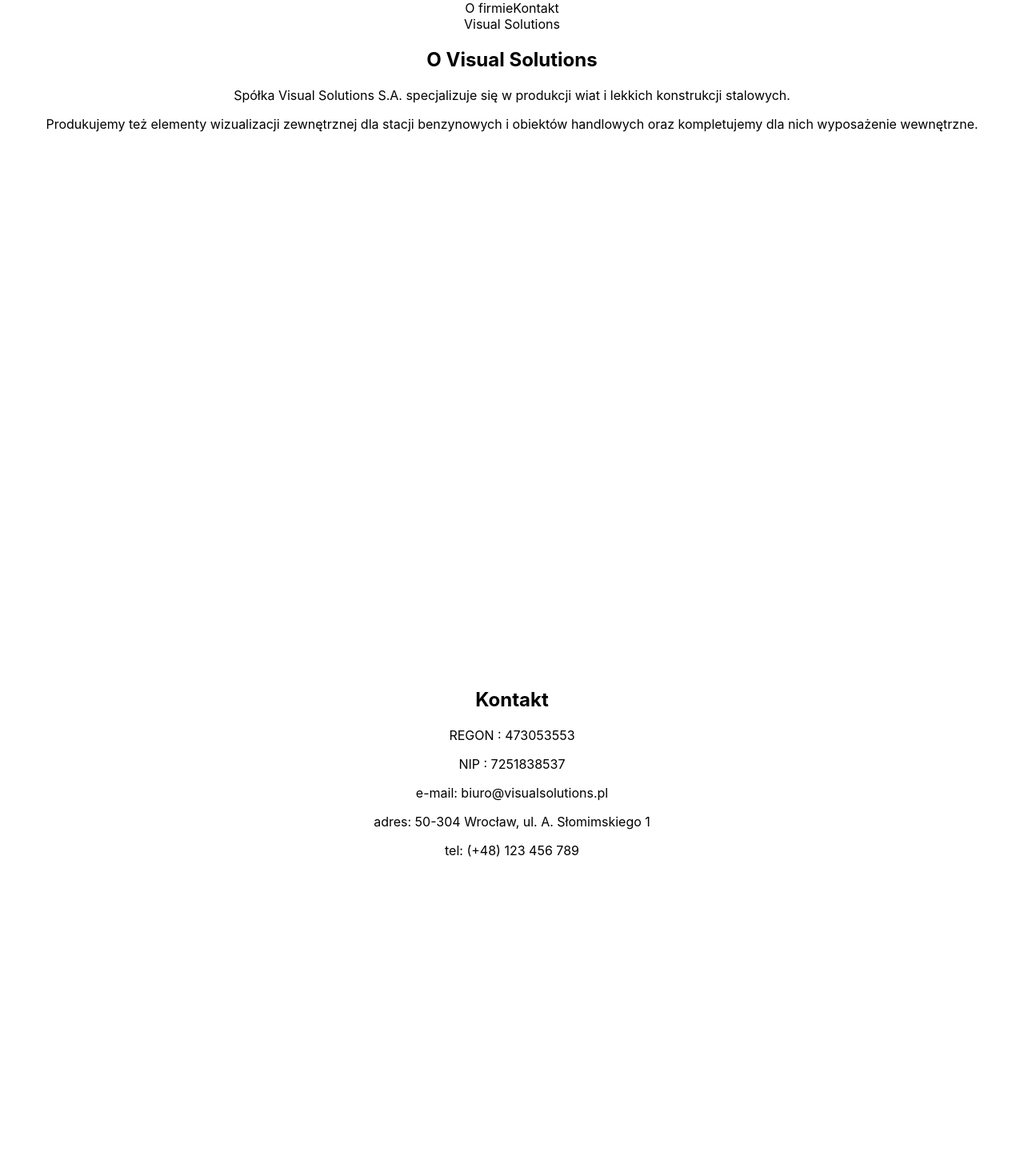
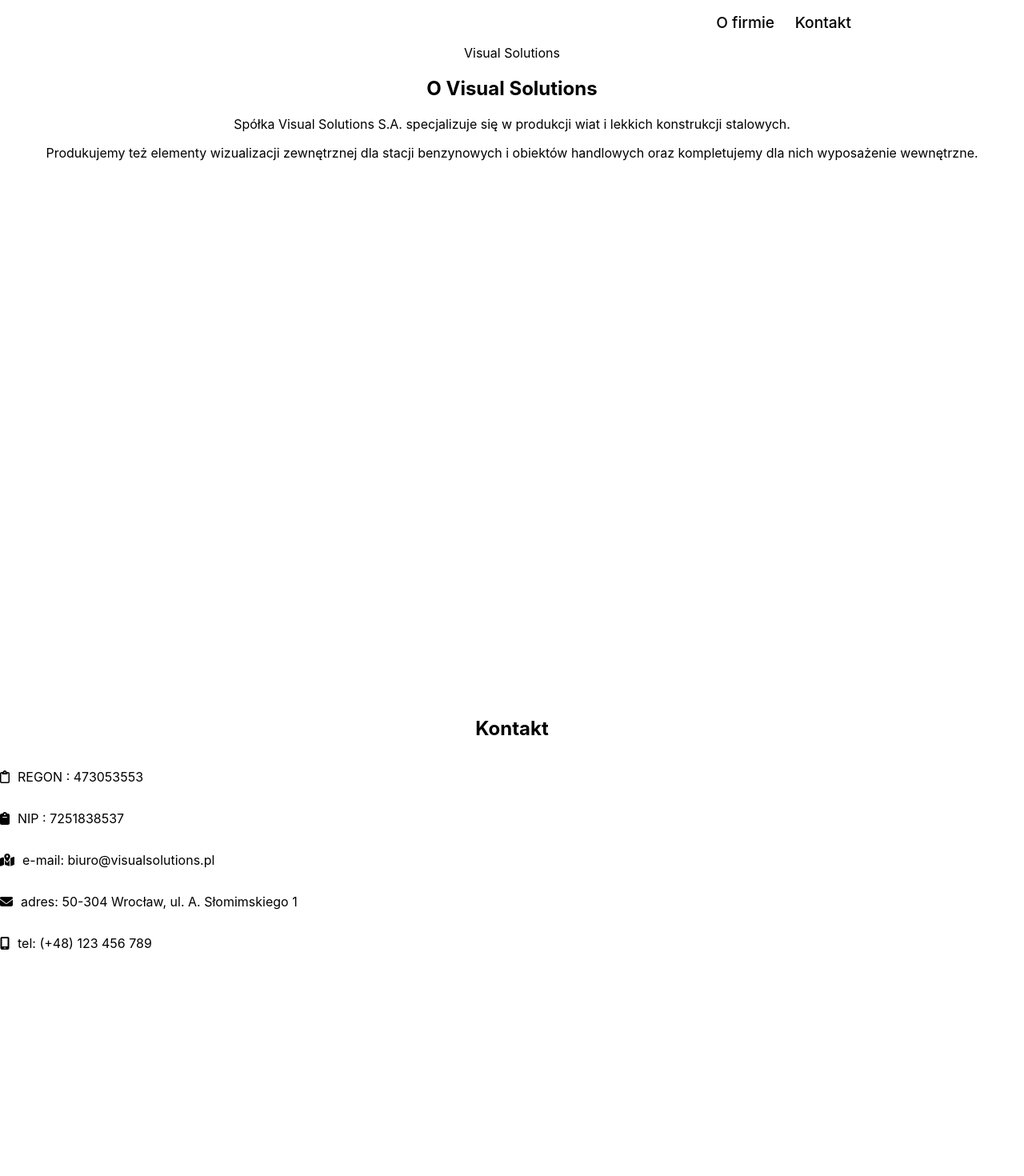
Before and after one commit to codeAKA/spa-template, a React (Create React App) app: page / in a window 1280 px wide. Shown: the top 1470 px of the page at 80% size. Built offline with nearby package versions, Linux system fonts and the light colour scheme.

Commit message:
Add Scroll to top Button and specific company Page

```diff
--- a/package.json
+++ b/package.json
@@ -3,6 +3,10 @@
   "version": "0.1.0",
   "private": true,
   "dependencies": {
+    "@fortawesome/fontawesome-svg-core": "^6.4.0",
+    "@fortawesome/free-regular-svg-icons": "^6.4.0",
+    "@fortawesome/free-solid-svg-icons": "^6.4.0",
+    "@fortawesome/react-fontawesome": "^0.2.0",
     "@testing-library/jest-dom": "^5.16.5",
     "@testing-library/react": "^13.4.0",
     "@testing-library/user-event": "^13.5.0",
--- a/src/App.css
+++ b/src/App.css
@@ -1,9 +1,3 @@
 .App {
   text-align: center;
 }
-
-.Section {
-  width: 100%;
-  height: 100vh;
-  overflow: auto;
-}
--- a/src/App.tsx
+++ b/src/App.tsx
@@ -1,42 +1,11 @@
 import React from "react";
 import "./App.css";
-import { Navigation } from "./components/Navigation";
-import { PageHeader } from "./components/PageHeader";
-import Page from "./page/Page";
-import { Section } from "./components/Section";
-import { Paragraph } from "./components/Paragraph";
-import Footer from "./components/Footer";
-import translations from "./page/translations.json";
+import VisSolPage from "./page/VisSolPage";
 
 function App(): JSX.Element {
-  const { navigationLinks, sections, footerColumns } =
-    translations.lang.pl.page;
-
   return (
     <div className="App">
-      <Page>
-        <Navigation links={navigationLinks} />
-        <PageHeader id="header">Visual Solutions</PageHeader>
-        {sections.map(
-          ({
-            id,
-            title,
-            paragraphs,
-          }: {
-            id: string;
-            title: string;
-            paragraphs: string[];
-          }) => (
-            <Section id={id} className="Section">
-              <h2>{title}</h2>
-              {paragraphs.map((paragraph) => (
-                <Paragraph key={paragraph} translation={paragraph} />
-              ))}
-            </Section>
-          )
-        )}
-        <Footer id="footer" translations={footerColumns} />
-      </Page>
+      <VisSolPage />
     </div>
   );
 }
--- /dev/null
+++ b/src/components/Navigation.css
@@ -0,0 +1,17 @@
+ul.nav-list {
+  width: 80vw;
+  list-style-type: none;
+  display: flex;
+  flex-direction: row;
+  justify-content: flex-end;
+  gap: 2vw;
+}
+
+.nav-list-item {
+  font-size: 1.2em;
+  font-weight: 500;
+}
+
+.nav-list-item :hover {
+  cursor: pointer;
+}
--- a/src/components/Navigation.tsx
+++ b/src/components/Navigation.tsx
@@ -1,4 +1,5 @@
 import React from "react";
+import "./Navigation.css";
 
 interface NavigationLinkProps {
   translation: string;
@@ -31,16 +32,22 @@
   const { id, links, className } = props;
 
   return (
-    <nav className={className} id={id}>
+    <nav
+      className={!className ? "Navigation" : `Navigation ${className}`}
+      id={id}
+    >
+      <ul className="nav-list">
         {links?.length &&
           links.map(({ translation, anchor }) => (
+            <li className="nav-list-item" key={anchor}>
               <NavigationLink
                 className="nav-link"
                 translation={translation}
                 anchor={anchor}
-            key={anchor}
               />
+            </li>
           ))}
+      </ul>
     </nav>
   );
 };
--- a/src/components/Paragraph.tsx
+++ b/src/components/Paragraph.tsx
@@ -6,7 +6,7 @@
   className?: string;
 }
 
-export const Paragraph: React.FC<ParagraphProps> = (props) => {
+const Paragraph: React.FC<ParagraphProps> = (props) => {
   const { id, translation, className } = props;
   return (
     <p className={className} id={id}>
@@ -14,3 +14,5 @@
     </p>
   );
 };
+
+export default Paragraph;
--- /dev/null
+++ b/src/components/ScrollButton.css
@@ -0,0 +1,9 @@
+.scroll-button {
+  position: fixed;
+  bottom: 80px;
+  right: 80px;
+  display: flex;
+  align-content: center;
+  color: white;
+  background-color: black;
+}
--- /dev/null
+++ b/src/components/ScrollButton.tsx
@@ -0,0 +1,44 @@
+import React, { ReactNode, useState, useEffect } from "react";
+import "./ScrollButton.css";
+
+interface ScrollButtonProps {
+  children: ReactNode;
+  className?: string;
+}
+
+const ScrollButton: React.FC<ScrollButtonProps> = (props) => {
+  const { children, className } = props;
+  const [showButton, setShowButton] = useState(false);
+
+  const toggleVisibility = () => {
+    if (window.pageYOffset > 40) {
+      setShowButton(true);
+    } else if (window.pageYOffset <= 40) {
+      setShowButton(false);
+    }
+  };
+
+  const scrollToTop = () => {
+    window.scrollTo({
+      top: 0,
+      behavior: "smooth",
+    });
+  };
+
+  useEffect(() => {
+    window.addEventListener("scroll", toggleVisibility);
+    return () => window.removeEventListener("scroll", toggleVisibility);
+  }, []);
+
+  return (
+    <button
+      onClick={scrollToTop}
+      style={{ display: showButton ? "block" : "none" }}
+      className={`scroll-button ${className}`}
+    >
+      {children}
+    </button>
+  );
+};
+
+export default ScrollButton;
--- /dev/null
+++ b/src/page/ContactParagraphs.tsx
@@ -0,0 +1,47 @@
+import React from "react";
+import Paragraph from "../components/Paragraph";
+import { FontAwesomeIcon } from "@fortawesome/react-fontawesome";
+import {
+  faEnvelope,
+  faMapLocationDot,
+  faMobileScreen,
+  faClipboard,
+} from "@fortawesome/free-solid-svg-icons";
+import { faClipboard as faRegularClipboard } from "@fortawesome/free-regular-svg-icons";
+
+const ContactParagraphs: React.FC<{ paragraph: string; index: number }> = (
+  props
+) => {
+  const { paragraph, index } = props;
+
+  const ContactParagraph: React.FC<{
+    paragraph: string;
+    icon: any;
+  }> = ({ paragraph, icon }) => {
+    return (
+      <div className="contact__paragraph__container">
+        <span>
+          <FontAwesomeIcon icon={icon} />
+        </span>
+        <span>
+          <Paragraph key={paragraph} translation={paragraph} />
+        </span>
+      </div>
+    );
+  };
+  switch (index) {
+    case 0:
+      return (
+        <ContactParagraph paragraph={paragraph} icon={faRegularClipboard} />
+      );
+    case 1:
+      return <ContactParagraph paragraph={paragraph} icon={faClipboard} />;
+    case 2:
+      return <ContactParagraph paragraph={paragraph} icon={faMapLocationDot} />;
+    case 3:
+      return <ContactParagraph paragraph={paragraph} icon={faEnvelope} />;
+    default:
+      return <ContactParagraph paragraph={paragraph} icon={faMobileScreen} />;
+  }
+};
+export default ContactParagraphs;
--- /dev/null
+++ b/src/page/VisSolPage.css
@@ -0,0 +1,12 @@
+.Section {
+  width: 100%;
+  height: 100vh;
+  overflow: auto;
+}
+
+.contact__paragraph__container {
+  display: flex;
+  flex-direction: row;
+  align-items: center;
+  gap: 10px;
+}
--- /dev/null
+++ b/src/page/VisSolPage.tsx
@@ -0,0 +1,74 @@
+import React from "react";
+import { Navigation } from "../components/Navigation";
+import { PageHeader } from "../components/PageHeader";
+import { Section } from "../components/Section";
+import Footer from "../components/Footer";
+import translations from "../page/translations.json";
+import ScrollButton from "../components/ScrollButton";
+import Page from "../components/Page";
+import ContactParagraphs from "./ContactParagraphs";
+import Paragraph from "../components/Paragraph";
+import { FontAwesomeIcon } from "@fortawesome/react-fontawesome";
+import { faCircleChevronUp } from "@fortawesome/free-solid-svg-icons";
+import "./VisSolPage.css";
+
+const VisSolPage: React.FC = () => {
+  const { navigationLinks, sections, footerColumns } =
+    translations.lang.pl.page;
+
+  return (
+    <Page>
+      <Navigation links={navigationLinks} />
+      <PageHeader id="header">Visual Solutions</PageHeader>
+      <Section id={sections[0].id} className="Section">
+        <h2>{sections[0].title}</h2>
+        {sections[0].paragraphs.map((paragraph) => (
+          <Paragraph key={paragraph} translation={paragraph} />
+        ))}
+      </Section>
+      <Section id={sections[1].id} className="Section">
+        <h2>{sections[1].title}</h2>
+        {sections[1].paragraphs.map((paragraph, index) => (
+          <ContactParagraphs
+            key={paragraph}
+            paragraph={paragraph}
+            index={index}
+          />
+        ))}
+      </Section>
+      {/* {sections.map(
+        ({
+          id,
+          title,
+          paragraphs,
+        }: {
+          id: string;
+          title: string;
+          paragraphs: string[];
+        }) => (
+          <Section id={id} className="Section">
+            <h2>{title}</h2>
+            {paragraphs.map((paragraph, index) =>
+              id === "contact" ? (
+                <ContactParagraphs
+                  key={paragraph}
+                  paragraph={paragraph}
+                  index={index}
+                />
+              ) : (
+                <Paragraph key={paragraph} translation={paragraph} />
+              )
+            )}
+          </Section>
+        )
+      )} */}
+      <ScrollButton>
+        <FontAwesomeIcon icon={faCircleChevronUp} />
+        Powrót
+      </ScrollButton>
+      <Footer id="footer" translations={footerColumns} />
+    </Page>
+  );
+};
+
+export default VisSolPage;
```
Also changed, not shown: src/components/Page.tsx (renamed from src/page/Page.tsx), 1 other file (tests, documents, lock files or other folders). Lines whose indentation alone changed are shown as unchanged.
